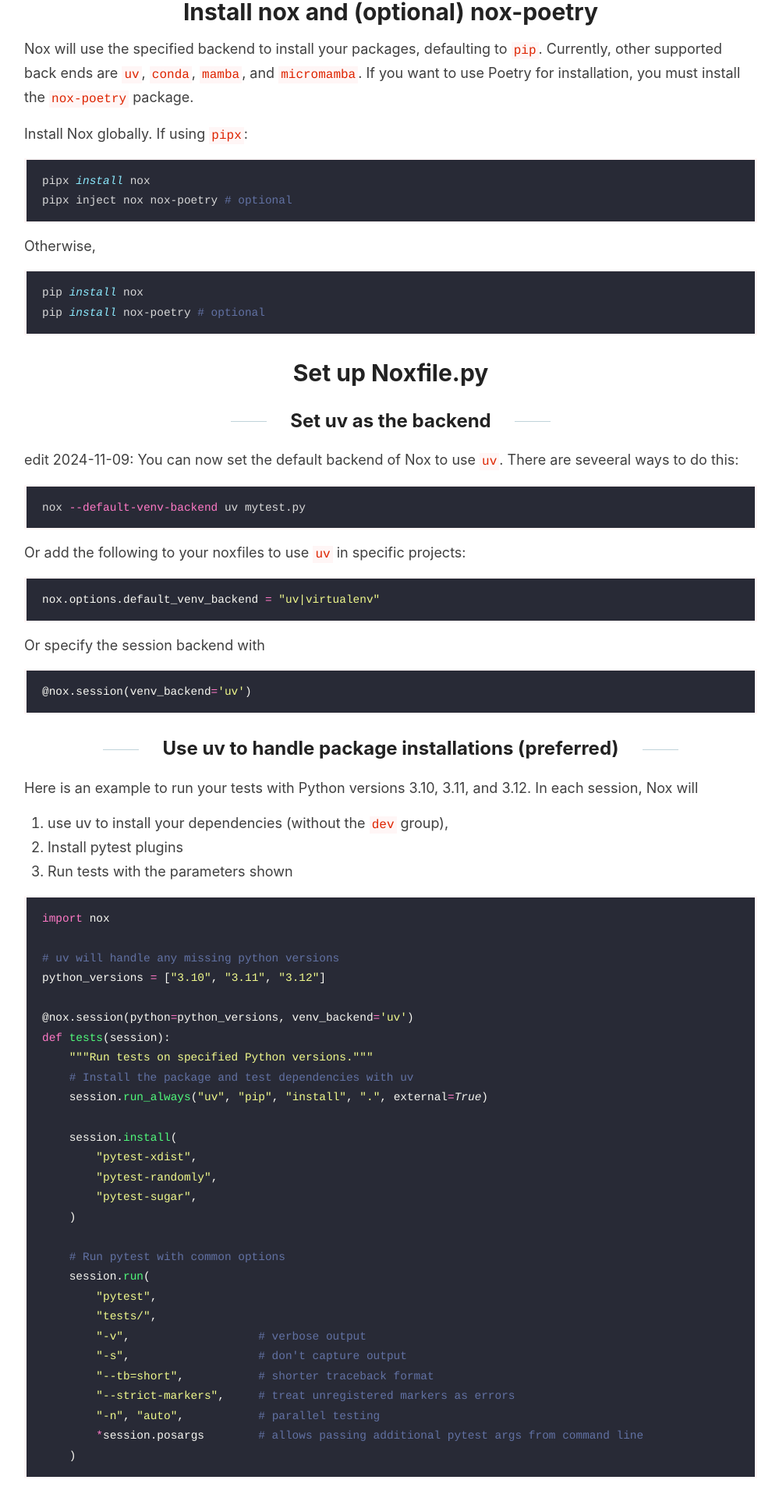
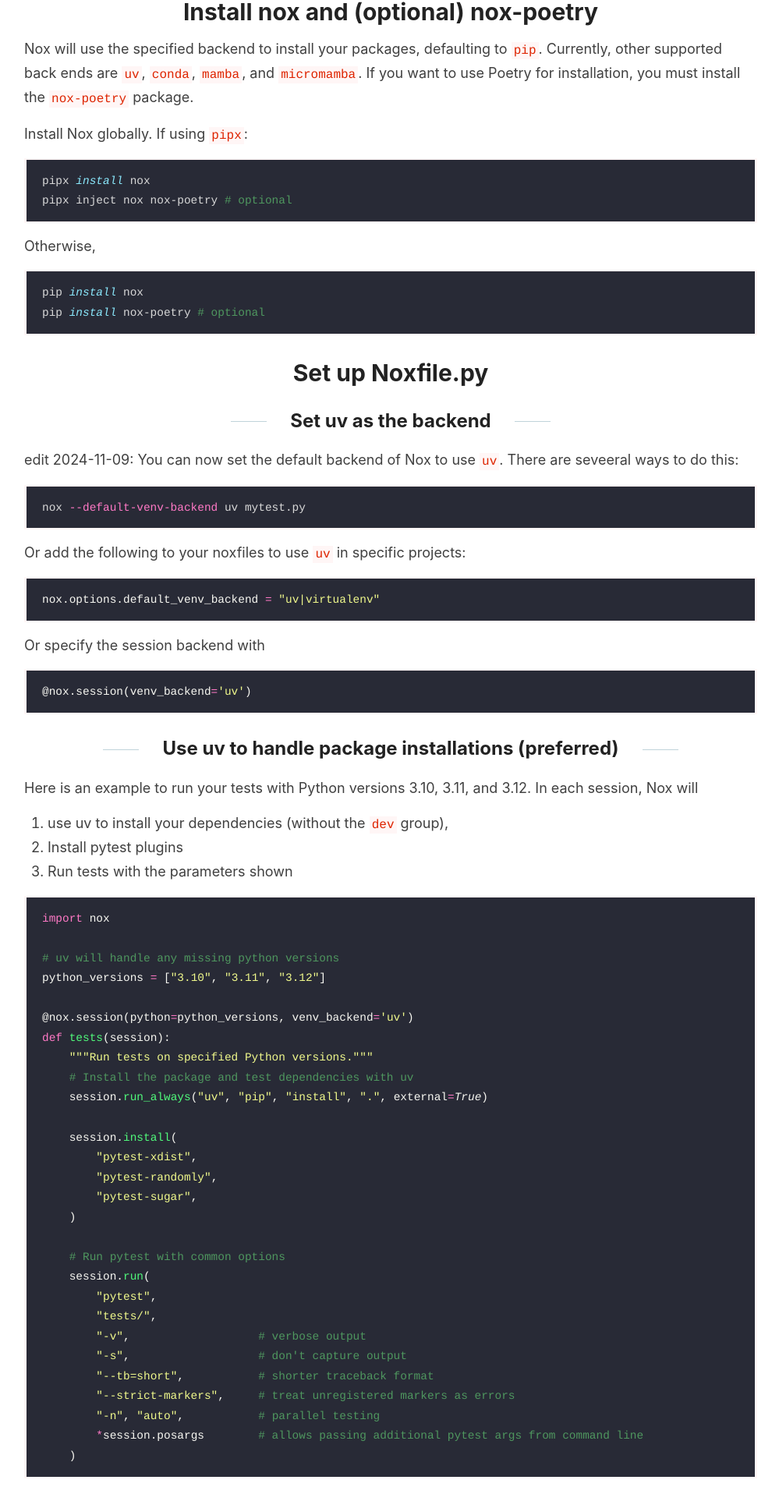
Before and after one commit to kfchou/kfchou.github.io, a Jekyll site: the page built from _posts/2024-11-09-pytest-nox-uv.md, in a window 1280 px wide. Shown: the part 2590-4506 px from the top of the page at 78% size, without its empty margins (139-1138 px from the left). Built offline with Jekyll 4.4.1, drawn with Linux system fonts in a browser that asks for light colours; comment, search, counter and statistics services are not loaded.

Commit message:
increase contrast for code comments

```diff
--- a/_sass/_darcula.scss
+++ b/_sass/_darcula.scss
@@ -19,7 +19,7 @@
 
 .highlight .hll { background-color: #f1fa8c }
 .highlight  { background: #282a36; color: #f8f8f2 }
-.highlight .c { color: #6272a4 } /* Comment */
+.highlight .c { color: #4f975f } /* Comment */
 .highlight .err { color: #f8f8f2 } /* Error */
 .highlight .g { color: #f8f8f2 } /* Generic */
 .highlight .k { color: #ff79c6 } /* Keyword */
@@ -28,12 +28,12 @@
 .highlight .o { color: #ff79c6 } /* Operator */
 .highlight .x { color: #f8f8f2 } /* Other */
 .highlight .p { color: #f8f8f2 } /* Punctuation */
-.highlight .ch { color: #6272a4 } /* Comment.Hashbang */
-.highlight .cm { color: #6272a4 } /* Comment.Multiline */
+.highlight .ch { color: #4f975f } /* Comment.Hashbang */
+.highlight .cm { color: #4f975f } /* Comment.Multiline */
 .highlight .cp { color: #ff79c6 } /* Comment.Preproc */
-.highlight .cpf { color: #6272a4 } /* Comment.PreprocFile */
-.highlight .c1 { color: #6272a4 } /* Comment.Single */
-.highlight .cs { color: #6272a4 } /* Comment.Special */
+.highlight .cpf { color: #4f975f } /* Comment.PreprocFile */
+.highlight .c1 { color: #4f975f } /* Comment.Single */
+.highlight .cs { color: #4f975f } /* Comment.Special */
 .highlight .gd { color: #8b080b } /* Generic.Deleted */
 .highlight .ge { color: #f8f8f2; text-decoration: underline } /* Generic.Emph */
 .highlight .gr { color: #f8f8f2 } /* Generic.Error */
```
